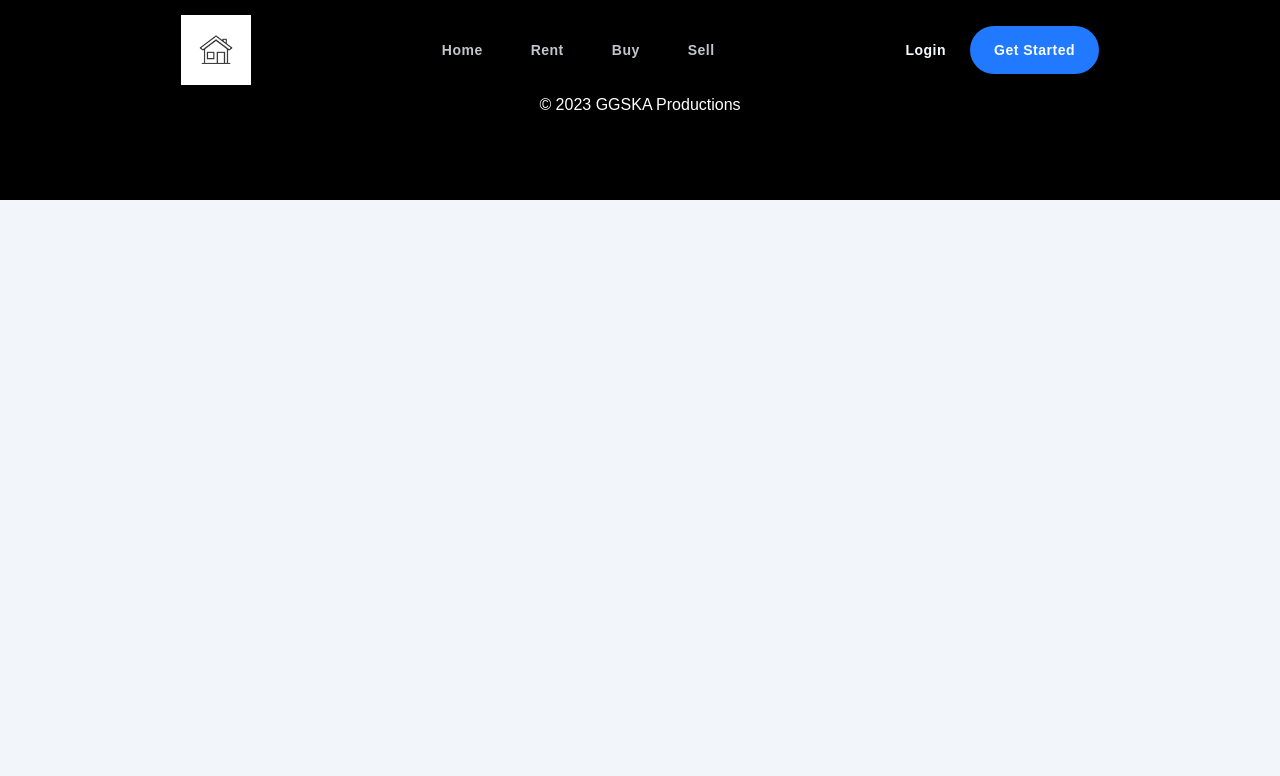
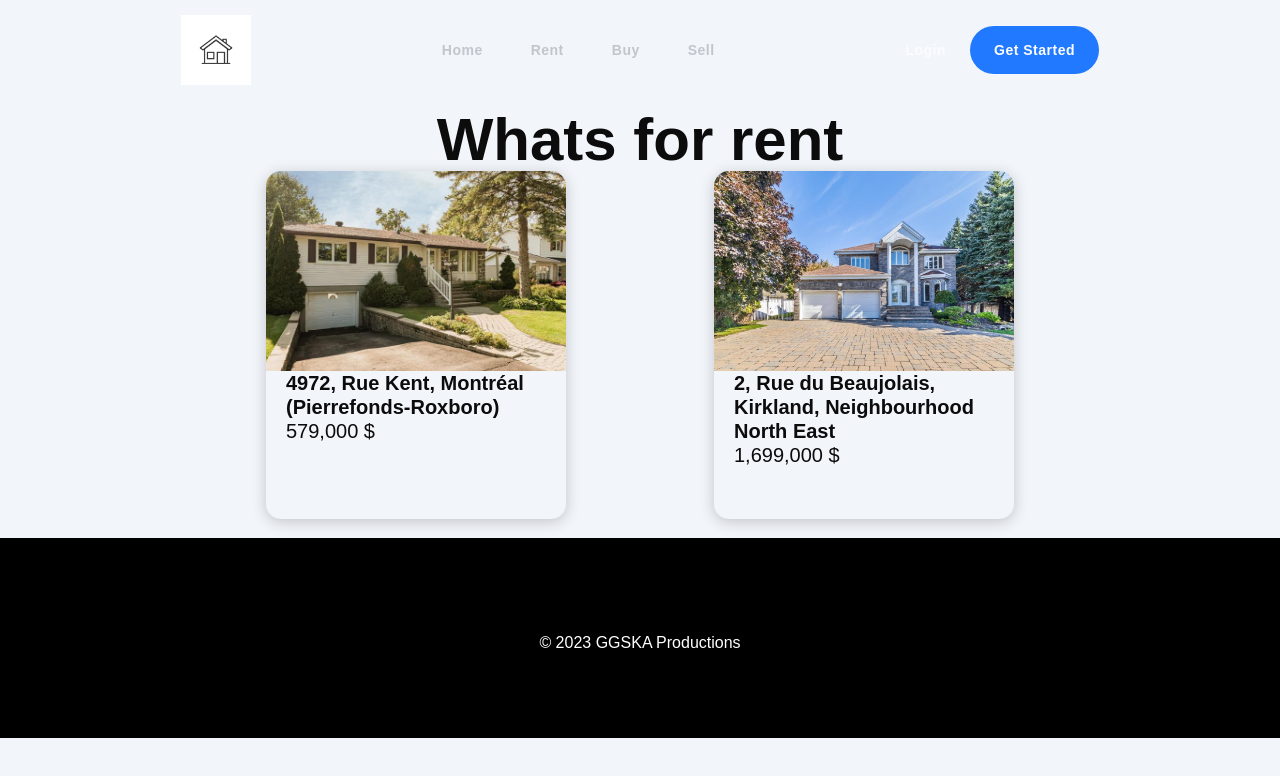
Before and after one commit to superashkan/GGSKA-Real-Estate-soen341projectF2023, a React (Create React App) app: page /rent in a window 1280 px wide. Shown: the top 776 px of the page. Built offline with nearby package versions, Linux system fonts and the light colour scheme.

Commit message:
Update on UI
Front-End can fix the styling issues

```diff
--- a/package.json
+++ b/package.json
@@ -42,6 +42,5 @@
   },
   "devDependencies": {
     "tailwindcss": "^3.3.5"
-
   }
 }
--- a/src/App.js
+++ b/src/App.js
@@ -1,12 +1,12 @@
 import './App.css';
-import Navbar from './components/NewNavbar';
+import Navbar from './components/Navbar';
 import Footer from './components/Footer';
 import {BrowserRouter as Router, Route, Routes} from 'react-router-dom';
-import Home from './pages/new_home';
+import Home from './pages/home';
 import Login from './pages/login'
 import Register from './pages/register'
 import Buy from './pages/buy'
-
+import Rent from './pages/rent'
 
 function App() {
   return (
@@ -18,6 +18,7 @@ function App() {
             <Route path='/login' exact element={<Login />} />
             <Route path='/register' exact element={<Register />} />
             <Route path='/buy' exact element={<Buy />} />
+            <Route path='/rent' exact element={<Rent />} />
           </Routes>
           <Footer/>
         </Router>
--- a/src/components/Navbar.js
+++ b/src/components/Navbar.js
@@ -1,45 +1,88 @@
-import React, { useState } from 'react'
+import React from 'react'
+import { useEffect } from 'react'
+import { Link } from 'react-router-dom'
 import Logo from '../assets/white back logo.jpg'
-import { Link } from 'react-router-dom'
-import ReorderIcon from '@mui/icons-material/Reorder';
-import '../styles/Navbar.css';
+import '../styles/NewHome.css'
 
 
-//Navagation bar on the top of every page
 
-function Navbar() {
-    const [openLinks, setOpenLinks] = useState(false)
+function NewNavbar() {
+useEffect(() => {
 
-    const toggleNavbar = () => {
-        setOpenLinks(!openLinks);
+    'use strict';
 
-    }
+
+const /** {NodeElement} */ $navbar = document.querySelector("[data-navbar]");
+const /** {NodeElement} */ $navToggler = document.querySelector("[data-nav-toggler]");
+
+$navToggler.addEventListener("click", () => $navbar.classList.toggle("active"));
+
+
+
+/**
+ * Header scroll state
+ */
+
+const /** {NodeElement} */ $header = document.querySelector("[data-header]");
+
+window.addEventListener("scroll", e => {
+  $header.classList[window.scrollY > 50 ? "add" : "remove"]("active");
+});
+}, []);
 
   return (
-    <div className='navbar'>
-        <div className='leftSide' id={openLinks ? "open" : "close"}>
-            <Link to='/'>
-                <img src={Logo} />
-            </Link>
-                <div className='hiddenLinks'>
-                    <Link to='/'> Buy </Link>
-                    <Link to='/'> Rent </Link>
-                    <Link to='/login'> Login </Link>
-                </div>
+
+
+    <header className="header" data-header>
+    <div className="container">
+
+    <Link to='/'>
+      <img style={{ mixBlendMode: "multiply", height: "70px", width: "100%"}} src={Logo}  alt="Your Logo" />
+    </Link>
+
+
+      <nav className="navbar" data-navbar>
+
+        <ul className="navbar-list">
+
+          <li>
+            <Link to='/'><span className="navbar-link label-medium">Home</span></Link>
+          </li>
+
+          <li>
+            <Link to='/rent'><span className="navbar-link label-medium">Rent</span></Link>
+          </li>
+
+          <li>
+          <Link to='/buy'><span className="navbar-link label-medium">Buy</span></Link>
+          </li>
+
+          <li>
+            <Link to='/'><span className="navbar-link label-medium">Sell</span></Link>
+          </li>
+
+
+        </ul>
+
+        <div class="navbar-wrapper">
+            <Link to='/login'><span className="btn-link label-medium">Login</span></Link>
+
+            <Link to='/register'><span className="btn btn-fill label-medium">Get Started</span></Link>
+
         </div>
 
-        <div className='rightSide'>
-            <Link to='/'> Buy </Link>
-            <Link to='/'> Rent </Link>
-            <Link to='/login'> Login </Link>
-            <button onClick={toggleNavbar}>
-                <ReorderIcon />
-            </button>
-        </div>
+      </nav>
+
+      <button className="nav-toggle-btn icon-btn" aria-label="toggle navbar" data-nav-toggler>
+        <span className="material-symbols-rounded open" aria-hidden="true">menu</span>
+        <span className="material-symbols-rounded close" aria-hidden="true">close</span>
+      </button>
+
+    </div>
+  </header>
 
 
-    </div>
   )
 }
 
-export default Navbar
+export default NewNavbar
--- /dev/null
+++ b/src/components/RentItem.js
@@ -0,0 +1,15 @@
+import React from "react";
+import '../styles/BuyList.css'
+
+function RentItem({ image, address, price, type }) {
+  return (
+    <div className="buyItem">
+      <div style={{ backgroundImage: `url(${image})` }}> </div>
+      <h1> {address} </h1>
+      <p> {price} </p>
+      <p> {type} </p>
+    </div>
+  );
+}
+
+export default RentItem;
--- /dev/null
+++ b/src/helpers/RentList.js
@@ -0,0 +1,28 @@
+//HomeRent #1 https://www.centris.ca/en/houses~for-sale~montreal-pierrefonds-roxboro/13519692?view=Summary
+//HomeRent #2 https://www.centris.ca/en/houses~for-sale~kirkland/27617011?view=Summary
+
+
+import Rent1 from '../assets/buy1.jpg'
+import Rent2 from '../assets/buy2.jpg'
+
+
+export const RentList = [
+    {
+      address: "4972, Rue Kent, Montréal (Pierrefonds-Roxboro)",
+      image: Rent1,
+      price: "579,000 $",
+      type: "Bungalow, Detached",
+      lotSize: "5,402 sqft",
+      bathrooms: 2,
+    },
+
+    {
+        address: "2, Rue du Beaujolais, Kirkland, Neighbourhood North East",
+        image: Rent2,
+        price: "1,699,000 $" ,
+        type: "Two Storey, Detached",
+        lotSize: "10,933 sqft",
+        bathrooms: 2,
+      },
+
+]
--- a/src/pages/home.js
+++ b/src/pages/home.js
@@ -1,16 +1,73 @@
 import React from 'react'
-import BannerImage from '../assets/lol.jpg'
-import '../styles/Home.css';
+import Hero from '../assets/hero.png'
+import '../styles/NewHome.css';
 
 function home() {
   return (
-    <div className='home' style={{ backgroundImage: `url(${BannerImage})` }}>
-      <div className='headerContainer'>
-        <h1> Home Sweet Home </h1>
-        <p> Get started on finding your new home today! </p>
-      </div>
 
-    </div>
+      <section className="hero">
+        <div className="container">
+
+          <div className="hero-content">
+
+            <h1 className="headline-large hero-title">Find a place where you can be yourself.</h1>
+
+            <p className="body-large hero-text">
+              If you're looking for a place where you can be yourself, don't give up. Keep searching until you find a place that feels like home.
+            </p>
+
+            <form action="./" method="get" className="search-bar">
+
+              <label className="search-item">
+                <span className="label-medium label">Want to</span>
+
+                <select name="want-to" className="search-item-field body-medium">
+                  <option value="buy" selected>Buy</option>
+                  <option value="sell" >Sell</option>
+                  <option value="rent" >Rent</option>
+                </select>
+
+              </label>
+
+              <label className="search-item">
+                <span className="label-medium label">Property type</span>
+
+                <select name="property-type" className="search-item-field body-medium">
+                  <option value="any" selected>Any</option>
+
+                  <option value="Apartments" >Apartments</option>
+                  <option value="Villa" >Villa</option>
+                  <option value="Town House" >Townhome</option>
+                  <option value="Bungalow" >Bungalow</option>
+                  <option value="Loft" >Loft</option>
+                </select>
+
+
+              </label>
+
+              <label className="search-item">
+                <span className="label-medium label">Location</span>
+
+                <input type="text" name="location" placeholder="Street, City, Zip..." class="search-item-field body-medium" />
+
+
+              </label>
+
+              <button type="submit" class="search-btn">
+                 <span className="label-medium">Search</span>
+              </button>
+
+            </form>
+
+          </div>
+
+          <img src={Hero} width="816" height="659" role="presentation" className="hero-banner"/>
+
+
+        </div>
+
+      </section>
+
   )
 }
 
--- /dev/null
+++ b/src/pages/rent.js
@@ -0,0 +1,26 @@
+import React from "react";
+import { RentList } from "../helpers/RentList";
+import RentItem from "../components/RentItem";
+import "../styles/BuyList.css";
+
+function rent() {
+  return (
+    <div className="menu">
+      <h1 className="buyTitle">Whats for rent</h1>
+      <div className="buyList">
+        {RentList.map((rentItem, key) => {
+          return (
+            <RentItem
+              key={key}
+              image={rentItem.image}
+              address={rentItem.address}
+              price={rentItem.price}
+            />
+          );
+        })}
+      </div>
+    </div>
+  );
+}
+
+export default rent;
--- a/src/styles/NewHome.css
+++ b/src/styles/NewHome.css
@@ -348,8 +348,8 @@
    */
 
   .icon-btn {
-    height: 40px;
-    width: 40px;
+    height: 43%;
+    width: 20%;
     display: grid;
     place-items: center;
     background-color: var(--neutral-100);
```
Also changed, not shown: src/styles/ignore_Home.css (added, +66 -0 lines).
